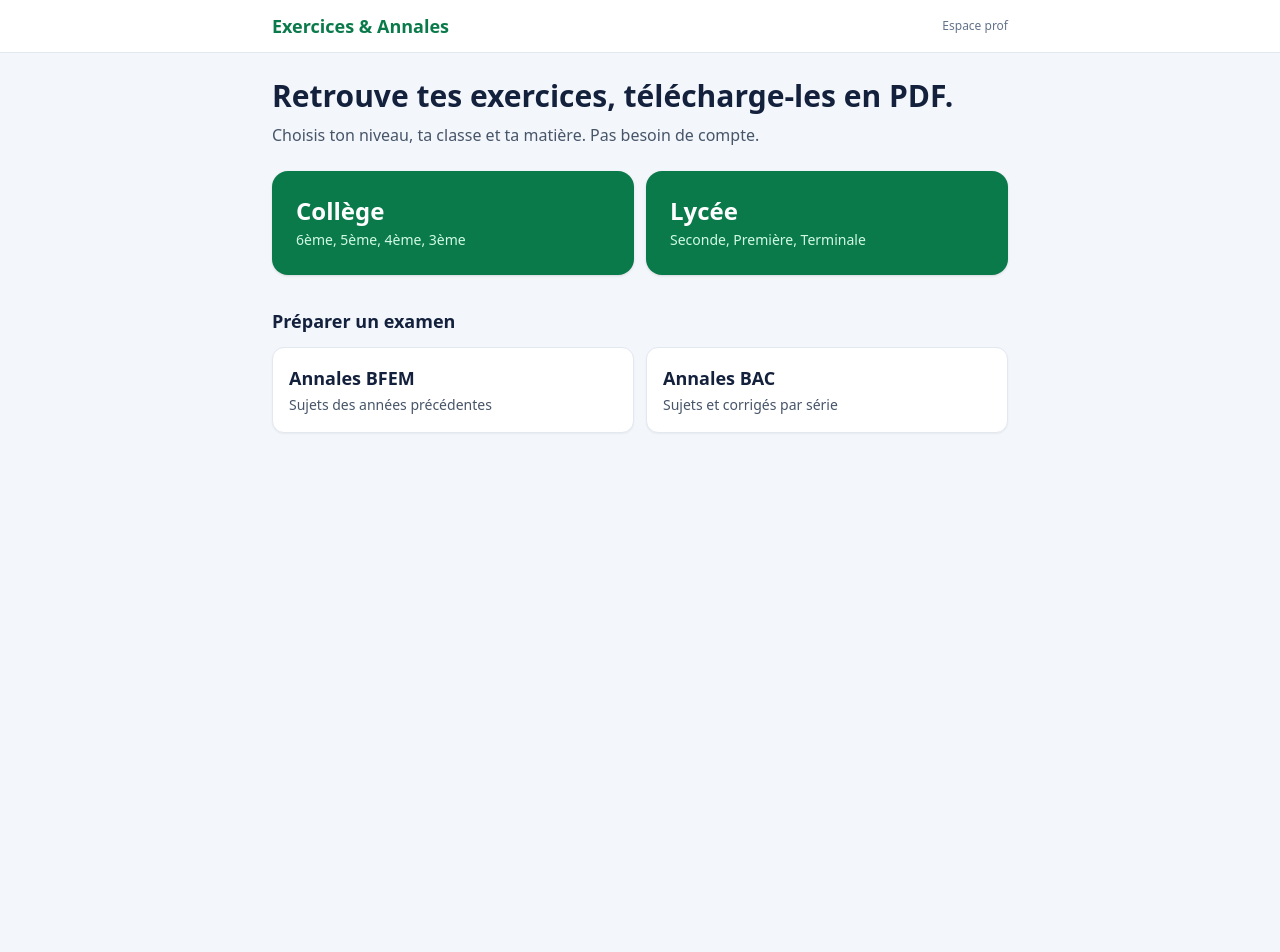
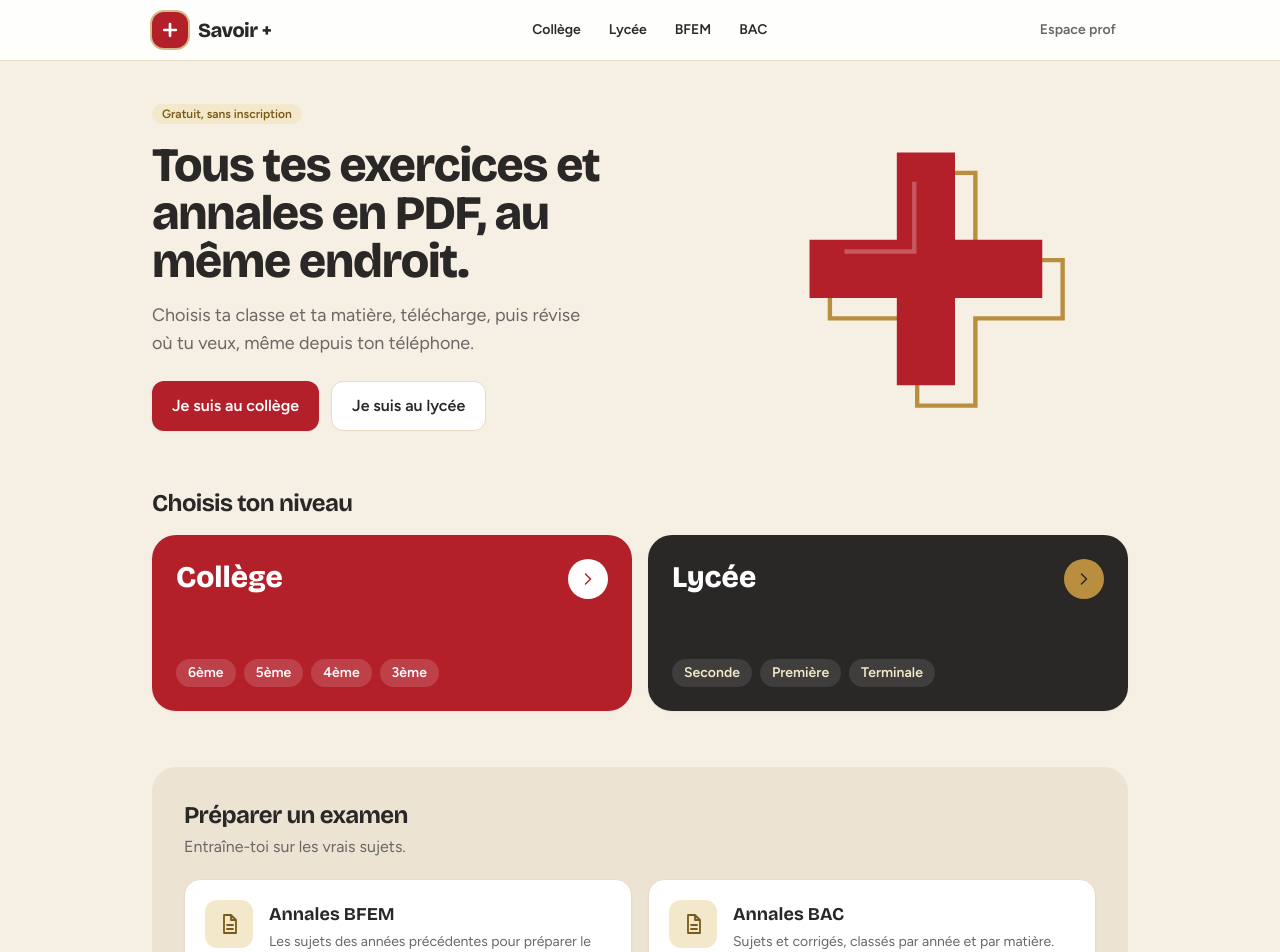
Before and after one commit to SLWJR999/savoir_plus, a Next.js app: page / in a window 1280 px wide. Shown: the top 952 px of the page. Before the commit the page ends 800 px from the top, so only its background shows below. Built offline with nearby package versions, Linux system fonts and the light colour scheme.

Commit message:
Refactor et amélioration de l'interface utilisateur : mise à jour des styles, ajout de nouveaux composants de navigation et optimisation des éléments de chargement.

```diff
--- a/src/app/globals.css
+++ b/src/app/globals.css
@@ -1,11 +1,16 @@
 @tailwind base;
 @tailwind components;
 @tailwind utilities;
-body { @apply bg-paper text-ink antialiased; font-family: ui-sans-serif, system-ui, -apple-system, 'Segoe UI', Roboto, sans-serif; }
+@layer base {
+  body { @apply bg-paper font-sans text-ink antialiased; }
+  h1, h2, h3 { @apply font-display tracking-tight; }
+  :focus-visible { outline: 2px solid #B3202A; outline-offset: 2px; }
+}
 @layer components {
-  .btn { @apply inline-flex items-center justify-center rounded-lg bg-brand px-4 py-2 text-sm font-semibold text-white hover:bg-emerald-800 focus-visible:outline focus-visible:outline-2 focus-visible:outline-offset-2 focus-visible:outline-brand disabled:opacity-50; }
-  .btn-ghost { @apply inline-flex items-center justify-center rounded-lg border border-slate-300 bg-white px-4 py-2 text-sm font-semibold text-ink hover:bg-slate-50; }
-  .btn-danger { @apply inline-flex items-center justify-center rounded-lg border border-red-300 bg-white px-3 py-1.5 text-xs font-semibold text-red-700 hover:bg-red-50; }
-  .input { @apply w-full rounded-lg border border-slate-300 bg-white px-3 py-2 text-sm focus:border-brand focus:outline-none focus:ring-2 focus:ring-brand/30; }
-  .tile { @apply block rounded-xl border border-slate-200 bg-white p-4 font-semibold shadow-sm hover:border-brand hover:shadow-md transition; }
+  .btn { @apply inline-flex items-center justify-center gap-2 rounded-xl bg-brand px-4 py-2.5 text-sm font-semibold text-white shadow-sm transition-colors hover:bg-brand-dark disabled:opacity-50; }
+  .btn-ghost { @apply inline-flex items-center justify-center gap-2 rounded-xl border border-sand bg-white px-4 py-2.5 text-sm font-semibold text-ink transition-colors hover:border-gold; }
+  .btn-danger { @apply inline-flex items-center justify-center rounded-xl border border-brand/30 bg-white px-3 py-1.5 text-xs font-semibold text-brand hover:bg-brand-soft; }
+  .input { @apply w-full rounded-xl border border-sand bg-white px-3 py-2.5 text-sm focus:border-brand focus:outline-none focus:ring-2 focus:ring-brand/25; }
+  .tile { @apply block rounded-2xl border border-sand bg-white p-4 font-semibold shadow-sm transition-shadow hover:border-gold hover:shadow-md; }
+  .chip { @apply inline-flex items-center rounded-full bg-gold-soft px-2.5 py-0.5 text-xs font-semibold text-gold-dark; }
 }
--- a/src/app/layout.tsx
+++ b/src/app/layout.tsx
@@ -1,26 +1,50 @@
 import './globals.css'
 import Link from 'next/link'
 import type { Metadata, Viewport } from 'next'
+import { Bricolage_Grotesque, Figtree } from 'next/font/google'
 import PwaRegister from '@/components/PwaRegister'
+import { DesktopNav, TabBar } from '@/components/Nav'
+
+const display = Bricolage_Grotesque({ subsets: ['latin'], variable: '--font-display', display: 'swap' })
+const body = Figtree({ subsets: ['latin'], variable: '--font-body', display: 'swap' })
 
 export const metadata: Metadata = {
-  title: { default: 'Exercices & Annales', template: '%s | Exercices & Annales' },
+  title: { default: 'Savoir + | Exercices et annales', template: '%s | Savoir +' },
   description: 'Télécharge gratuitement les exercices PDF du collège et du lycée (Maths, PC, SVT) et les annales du BFEM et du BAC.',
   icons: { apple: '/icons/icon-192.png' },
 }
-export const viewport: Viewport = { themeColor: '#0b7a4b', width: 'device-width', initialScale: 1 }
+export const viewport: Viewport = { themeColor: '#B3202A', width: 'device-width', initialScale: 1 }
+
+export function Logo({ light = false }: { light?: boolean }) {
+  return (
+    <span className="flex items-center gap-2.5">
+      <span className="grid h-9 w-9 place-items-center rounded-xl bg-brand text-white shadow-sm ring-2 ring-gold/60">
+        <svg viewBox="0 0 24 24" className="h-5 w-5" fill="none" stroke="currentColor" strokeWidth="3.2" strokeLinecap="round"><path d="M12 5v14M5 12h14" /></svg>
+      </span>
+      <span className={`font-display text-xl font-extrabold tracking-tight ${light ? 'text-white' : 'text-ink'}`}>Savoir +</span>
+    </span>
+  )
+}
 
 export default function RootLayout({ children }: { children: React.ReactNode }) {
   return (
-    <html lang="fr">
-      <body>
-        <header className="border-b border-slate-200 bg-white">
-          <div className="mx-auto flex max-w-3xl items-center justify-between px-4 py-3">
-            <Link href="/" className="text-lg font-bold text-brand">Exercices &amp; Annales</Link>
-            <Link href="/admin" className="text-xs text-slate-500 hover:underline">Espace prof</Link>
+    <html lang="fr" className={`${display.variable} ${body.variable}`}>
+      <body className="flex min-h-screen flex-col">
+        <header className="sticky top-0 z-30 border-b border-sand bg-white/90 backdrop-blur">
+          <div className="mx-auto flex max-w-5xl items-center justify-between gap-4 px-4 py-3 sm:px-6">
+            <Link href="/" aria-label="Savoir + accueil"><Logo /></Link>
+            <DesktopNav />
+            <Link href="/admin" className="rounded-lg px-3 py-2 text-xs font-semibold text-stone hover:bg-paper hover:text-brand sm:text-sm">Espace prof</Link>
           </div>
         </header>
-        <main className="mx-auto max-w-3xl px-4 py-6">{children}</main>
+        <main className="mx-auto w-full max-w-5xl flex-1 px-4 pb-28 pt-6 sm:px-6 sm:pt-10 md:pb-16">{children}</main>
+        <footer className="mb-[60px] border-t-4 border-gold bg-ink text-white md:mb-0">
+          <div className="mx-auto flex max-w-5xl flex-col gap-3 px-4 py-8 sm:flex-row sm:items-center sm:justify-between sm:px-6">
+            <Logo light />
+            <p className="max-w-xs text-sm text-white/70">Exercices, corrigés et annales du BFEM et du BAC, gratuits et sans compte.</p>
+          </div>
+        </footer>
+        <TabBar />
         <PwaRegister />
       </body>
     </html>
--- a/src/app/manifest.ts
+++ b/src/app/manifest.ts
@@ -1,8 +1,8 @@
 import type { MetadataRoute } from 'next'
 export default function manifest(): MetadataRoute.Manifest {
   return {
-    name: 'Exercices & Annales', short_name: 'Exos', description: 'Exercices PDF du collège et du lycée, annales BFEM et BAC.',
-    start_url: '/', display: 'standalone', background_color: '#f3f6fb', theme_color: '#0b7a4b', lang: 'fr',
+    name: 'Savoir +', short_name: 'Savoir +', description: 'Exercices PDF du collège et du lycée, annales BFEM et BAC.',
+    start_url: '/', display: 'standalone', background_color: '#F5EFE4', theme_color: '#B3202A', lang: 'fr',
     icons: [
       { src: '/icons/icon-192.png', sizes: '192x192', type: 'image/png' },
       { src: '/icons/icon-512.png', sizes: '512x512', type: 'image/png' },
--- a/src/app/page.tsx
+++ b/src/app/page.tsx
@@ -1,30 +1,77 @@
 import Link from 'next/link'
-const main = [
-  { href: '/niveau/college', t: 'Collège', d: '6ème, 5ème, 4ème, 3ème' },
-  { href: '/niveau/lycee', t: 'Lycée', d: 'Seconde, Première, Terminale' },
+import { Icon } from '@/components/ui'
+
+const levels = [
+  { href: '/niveau/college', t: 'Collège', d: ['6ème', '5ème', '4ème', '3ème'], cls: 'bg-brand text-white', chip: 'bg-white/15 text-white', arrow: 'bg-white text-brand' },
+  { href: '/niveau/lycee', t: 'Lycée', d: ['Seconde', 'Première', 'Terminale'], cls: 'bg-ink text-white', chip: 'bg-white/10 text-gold-soft', arrow: 'bg-gold text-ink' },
 ]
 const exams = [
-  { href: '/annales/bfem', t: 'Annales BFEM', d: 'Sujets des années précédentes' },
-  { href: '/annales/bac', t: 'Annales BAC', d: 'Sujets et corrigés par série' },
+  { href: '/annales/bfem', t: 'Annales BFEM', d: 'Les sujets des années précédentes pour préparer le brevet.' },
+  { href: '/annales/bac', t: 'Annales BAC', d: 'Sujets et corrigés, classés par année et par matière.' },
 ]
+const steps = ['Choisis ta classe', 'Ouvre ta matière', 'Télécharge le PDF']
+
 export default function Home() {
   return (
+    <div className="space-y-14">
+      <section className="grid items-center gap-8 md:grid-cols-[1.3fr_1fr]">
         <div>
-      <h1 className="text-3xl font-bold leading-tight">Retrouve tes exercices, télécharge-les en PDF.</h1>
-      <p className="mt-2 text-slate-600">Choisis ton niveau, ta classe et ta matière. Pas besoin de compte.</p>
-      <div className="mt-6 grid gap-3 sm:grid-cols-2">
-        {main.map(c => (
-          <Link key={c.href} href={c.href} className="rounded-2xl bg-brand p-6 text-white shadow hover:bg-emerald-800">
-            <span className="block text-2xl font-bold">{c.t}</span><span className="text-sm text-emerald-100">{c.d}</span>
+          <span className="chip">Gratuit, sans inscription</span>
+          <h1 className="mt-4 text-4xl font-extrabold leading-[1.05] sm:text-5xl">Tous tes exercices et annales en PDF, au même endroit.</h1>
+          <p className="mt-4 max-w-md text-lg text-stone">Choisis ta classe et ta matière, télécharge, puis révise où tu veux, même depuis ton téléphone.</p>
+          <div className="mt-6 flex flex-wrap gap-3">
+            <Link href="/niveau/college" className="btn !px-5 !py-3 !text-base">Je suis au collège</Link>
+            <Link href="/niveau/lycee" className="btn-ghost !px-5 !py-3 !text-base">Je suis au lycée</Link>
+          </div>
+        </div>
+        <div className="mx-auto w-48 sm:w-60 md:w-full md:max-w-xs" aria-hidden="true">
+          <svg viewBox="0 0 220 220" className="h-auto w-full">
+            <path d="M92 32h40v60h60v40h-60v60H92v-60H32V92h60z" transform="translate(14 14)" fill="none" stroke="#B98F3F" strokeWidth="3" />
+            <path d="M92 32h40v60h60v40h-60v60H92v-60H32V92h60z" fill="#B3202A" />
+            <path d="M104 52v48h-48" fill="none" stroke="#fff" strokeOpacity=".25" strokeWidth="3" />
+          </svg>
+        </div>
+      </section>
+
+      <section>
+        <h2 className="mb-4 text-2xl font-bold">Choisis ton niveau</h2>
+        <div className="grid gap-4 sm:grid-cols-2">
+          {levels.map(l => (
+            <Link key={l.href} href={l.href} className={`group flex min-h-[11rem] flex-col justify-between rounded-3xl p-6 shadow-sm ${l.cls}`}>
+              <div className="flex items-start justify-between">
+                <span className="font-display text-3xl font-extrabold">{l.t}</span>
+                <span className={`grid h-10 w-10 place-items-center rounded-full ${l.arrow}`}><Icon n="chevron" /></span>
+              </div>
+              <div className="flex flex-wrap gap-2">{l.d.map(g => <span key={g} className={`rounded-full px-3 py-1 text-sm font-semibold ${l.chip}`}>{g}</span>)}</div>
             </Link>
           ))}
         </div>
-      <h2 className="mb-3 mt-8 text-lg font-bold">Préparer un examen</h2>
-      <div className="grid gap-3 sm:grid-cols-2">
-        {exams.map(c => (
-          <Link key={c.href} href={c.href} className="tile"><span className="block text-lg">{c.t}</span><span className="text-sm font-normal text-slate-600">{c.d}</span></Link>
+      </section>
+
+      <section className="rounded-3xl bg-sand/60 p-5 sm:p-8">
+        <h2 className="mb-1 text-2xl font-bold">Préparer un examen</h2>
+        <p className="mb-5 text-stone">Entraîne-toi sur les vrais sujets.</p>
+        <div className="grid gap-4 sm:grid-cols-2">
+          {exams.map(e => (
+            <Link key={e.href} href={e.href} className="tile flex items-start gap-4 !p-5">
+              <span className="grid h-12 w-12 shrink-0 place-items-center rounded-xl bg-gold-soft text-gold-dark"><Icon n="doc" className="h-6 w-6" /></span>
+              <span className="flex-1"><span className="block font-display text-lg font-bold">{e.t}</span><span className="mt-1 block text-sm font-normal text-stone">{e.d}</span></span>
+            </Link>
           ))}
         </div>
+      </section>
+
+      <section>
+        <h2 className="mb-4 text-2xl font-bold">Comment ça marche</h2>
+        <ol className="grid gap-3 sm:grid-cols-3">
+          {steps.map((s, i) => (
+            <li key={s} className="flex items-center gap-3 rounded-2xl border border-sand bg-white p-4">
+              <span className="grid h-9 w-9 shrink-0 place-items-center rounded-full bg-gold font-display font-extrabold text-white">{i + 1}</span>
+              <span className="font-semibold">{s}</span>
+            </li>
+          ))}
+        </ol>
+      </section>
     </div>
   )
 }
--- /dev/null
+++ b/src/components/Nav.tsx
@@ -0,0 +1,31 @@
+'use client'
+import Link from 'next/link'
+import { usePathname } from 'next/navigation'
+import { Icon } from './ui'
+const items = [
+  { href: '/', t: 'Accueil', i: 'home' }, { href: '/niveau/college', t: 'Collège', i: 'book' },
+  { href: '/niveau/lycee', t: 'Lycée', i: 'cap' }, { href: '/annales/bfem', t: 'BFEM', i: 'doc' }, { href: '/annales/bac', t: 'BAC', i: 'doc' },
+]
+const on = (p: string, h: string) => (h === '/' ? p === '/' : p.startsWith(h.split('/').slice(0, 3).join('/')))
+export function DesktopNav() {
+  const p = usePathname()
+  return (
+    <nav className="hidden items-center gap-1 md:flex" aria-label="Navigation">
+      {items.slice(1).map(x => <Link key={x.href} href={x.href} className={`rounded-lg px-3 py-2 text-sm font-semibold ${on(p, x.href) ? 'bg-brand-soft text-brand' : 'text-ink hover:bg-paper'}`}>{x.t}</Link>)}
+    </nav>
+  )
+}
+export function TabBar() {
+  const p = usePathname()
+  if (p.startsWith('/admin')) return null
+  return (
+    <nav className="fixed inset-x-0 bottom-0 z-30 border-t border-sand bg-white/95 pb-[env(safe-area-inset-bottom)] backdrop-blur md:hidden" aria-label="Navigation">
+      <ul className="mx-auto grid max-w-md grid-cols-5">
+        {items.map(x => { const a = on(p, x.href); return (
+          <li key={x.href}><Link href={x.href} className={`flex flex-col items-center gap-0.5 py-2 text-[11px] font-semibold ${a ? 'text-brand' : 'text-stone'}`}>
+            <span className={`h-0.5 w-6 rounded-full ${a ? 'bg-gold' : 'bg-transparent'}`} /><Icon n={x.i} className="h-5 w-5" />{x.t}</Link></li>
+        ) })}
+      </ul>
+    </nav>
+  )
+}
--- a/src/components/ui.tsx
+++ b/src/components/ui.tsx
@@ -1,18 +1,51 @@
 import Link from 'next/link'
+
+const P: Record<string, string> = {
+  home: 'M3 11l9-8 9 8M5 10v10h14V10',
+  book: 'M4 19V5a2 2 0 0 1 2-2h14v16H6a2 2 0 0 0-2 2zm0 0a2 2 0 0 0 2 2h14',
+  cap: 'M2 9l10-5 10 5-10 5-10-5zM6 11v5c0 1.5 3 3 6 3s6-1.5 6-3v-5',
+  doc: 'M7 3h7l5 5v13H7zM14 3v5h5M10 13h6M10 17h6',
+  maths: 'M5 7h6M8 4v6M14 8h6M5 17l6 0M14 15l5 5M19 15l-5 5',
+  pc: 'M9 3h6M10 3v6L5 19a2 2 0 0 0 2 3h10a2 2 0 0 0 2-3l-5-10V3M8 15h8',
+  svt: 'M5 19C5 10 10 5 20 4c0 10-5 15-14 15zM5 19l8-8',
+  download: 'M12 4v11m0 0l-4-4m4 4l4-4M5 20h14',
+  eye: 'M2 12s4-7 10-7 10 7 10 7-4 7-10 7S2 12 2 12zM12 15a3 3 0 1 0 0-6 3 3 0 0 0 0 6',
+  chevron: 'M9 6l6 6-6 6',
+}
+export function Icon({ n, className = 'h-5 w-5' }: { n: string; className?: string }) {
+  return <svg viewBox="0 0 24 24" fill="none" stroke="currentColor" strokeWidth="1.8" strokeLinecap="round" strokeLinejoin="round" className={className} aria-hidden="true"><path d={P[n] ?? P.doc} /></svg>
+}
+export const subjectTone: Record<string, string> = {
+  maths: 'bg-brand-soft text-brand', pc: 'bg-gold-soft text-gold-dark', svt: 'bg-sand text-ink',
+}
+
 export function Crumbs({ items }: { items: { href?: string; label: string }[] }) {
   return (
-    <nav className="mb-4 flex flex-wrap gap-1 text-sm text-slate-500" aria-label="Fil d'Ariane">
+    <nav className="-mx-4 mb-5 flex items-center gap-1 overflow-x-auto whitespace-nowrap px-4 text-sm text-stone sm:mx-0 sm:px-0" aria-label="Fil d'Ariane">
       {items.map((it, i) => (
-        <span key={i}>{it.href ? <Link href={it.href} className="hover:underline">{it.label}</Link> : <span className="text-ink">{it.label}</span>}{i < items.length - 1 && ' / '}</span>
+        <span key={i} className="flex items-center gap-1">
+          {it.href ? <Link href={it.href} className="rounded-md px-1 hover:text-brand hover:underline">{it.label}</Link> : <span className="px-1 font-semibold text-ink">{it.label}</span>}
+          {i < items.length - 1 && <Icon n="chevron" className="h-3.5 w-3.5 text-gold" />}
+        </span>
       ))}
     </nav>
   )
 }
 export function Title({ children, sub }: { children: React.ReactNode; sub?: string }) {
-  return <div className="mb-5"><h1 className="text-2xl font-bold">{children}</h1>{sub && <p className="mt-1 text-sm text-slate-600">{sub}</p>}</div>
+  return (
+    <div className="mb-7">
+      <h1 className="text-3xl font-extrabold leading-tight sm:text-4xl">{children}</h1>
+      <div className="mt-3 h-1 w-12 rounded-full bg-gold" />
+      {sub && <p className="mt-3 max-w-prose text-stone">{sub}</p>}
+    </div>
+  )
 }
 export function Empty({ children }: { children: React.ReactNode }) {
-  return <p className="rounded-xl border border-dashed border-slate-300 bg-white p-6 text-center text-sm text-slate-600">{children}</p>
+  return (
+    <div className="flex flex-col items-center gap-3 rounded-2xl border border-dashed border-gold/60 bg-white/60 px-6 py-10 text-center text-stone">
+      <span className="grid h-11 w-11 place-items-center rounded-full bg-gold-soft text-gold-dark"><Icon n="doc" /></span>
+      <p className="max-w-sm text-sm">{children}</p>
+    </div>
+  )
 }
-export const subjectColor: Record<string, string> = { maths: 'border-l-maths', pc: 'border-l-pc', svt: 'border-l-svt' }
 export function fmtSize(n: number | null) { return n ? (n > 1048576 ? (n / 1048576).toFixed(1) + ' Mo' : Math.max(1, Math.round(n / 1024)) + ' Ko') : '' }
--- a/tailwind.config.js
+++ b/tailwind.config.js
@@ -1,6 +1,19 @@
 /** @type {import('tailwindcss').Config} */
 module.exports = {
-  content: ['./src/**/*.{ts,tsx}'],
-  theme: { extend: { colors: { ink: '#14213d', paper: '#f3f6fb', brand: '#0b7a4b', maths: '#2563eb', pc: '#d97706', svt: '#16a34a' } } },
+  content: ['./src/**/*.{js,ts,jsx,tsx,mdx}'],
+  theme: {
+    extend: {
+      colors: {
+        brand: { DEFAULT: '#B3202A', dark: '#8E1822', soft: '#F8E7E4' },
+        gold: { DEFAULT: '#B98F3F', soft: '#F3E8C9', dark: '#7A5A1C' },
+        paper: '#F5EFE4', sand: '#E6DCC8', ink: '#2A2827', stone: '#6B6764',
+        maths: '#B3202A', pc: '#B98F3F', svt: '#6B6764',
+      },
+      fontFamily: {
+        sans: ['var(--font-body)', 'ui-sans-serif', 'system-ui', 'sans-serif'],
+        display: ['var(--font-display)', 'ui-sans-serif', 'system-ui', 'sans-serif'],
+      },
+    },
+  },
   plugins: [],
 }
```
Also changed, not shown: src/app/loading.tsx (+4 -6 lines), src/components/PdfRow.tsx (+14 -11 lines), src/components/SubjectCard.tsx (added, +11 -0 lines), 1 other file (tests, documents, lock files or other folders). Lines whose indentation alone changed are shown as unchanged.
